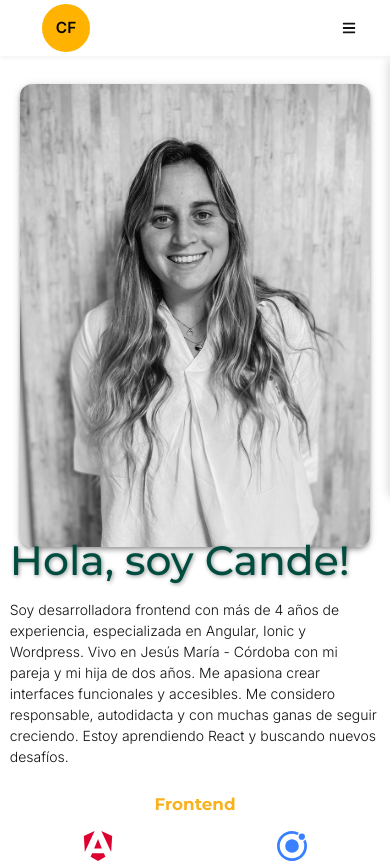
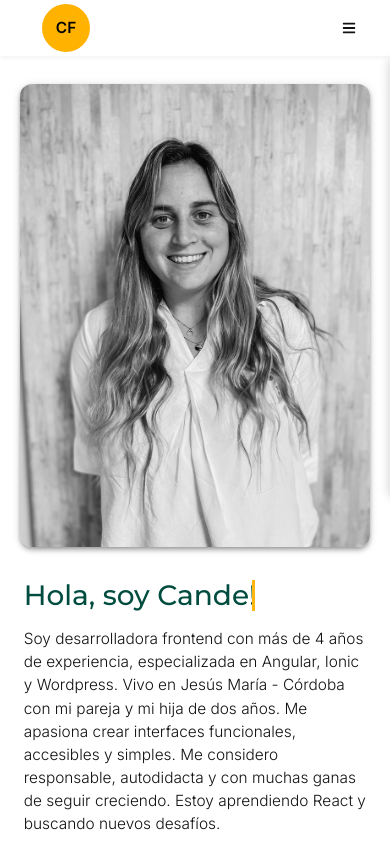
Before and after one commit to candelariaferrari/candeferrari-portfolio, a React (Create React App) app: page / in a window 390 px wide. Shown: the top 863 px of the page. Built offline with nearby package versions, Linux system fonts and the light colour scheme.

Commit message:
correccion about

```diff
--- a/src/components/AboutCard.jsx
+++ b/src/components/AboutCard.jsx
@@ -9,7 +9,7 @@ function AboutCard() {
   const { t } = useTranslation();
   return (
     <section className="about-header section">
-      <div className="row" style={{ display: 'flex', flexWrap: 'wrap', alignItems:"center", width:'95%' }}>
+      <div className="row" style={{ display: 'flex', flexWrap: 'wrap', alignItems: "center", width: '95%' }}>
 
         {/* FOTO */}
         <div className="col s12 m4">
@@ -17,7 +17,7 @@ function AboutCard() {
             src={yoImg}
             alt="Candelaria Ferrari"
             className="responsive-img z-depth-2"
-            style={{ borderRadius: "12px", width:"90%" }}
+            style={{ borderRadius: "12px", width: "90%" }}
             initial={{ scale: 0.9, opacity: 0 }}
             animate={{ scale: 1, opacity: 1 }}
             transition={{ duration: 0.8, ease: "easeOut" }}
@@ -26,14 +26,15 @@ function AboutCard() {
 
         {/* INFO */}
         <div className="col s12 m8" style={{ padding: '0rem' }}>
-          <h3 className="teal-text text-darken-4 text-shadow">{t('hi')}</h3>
-          <p>
+          <h3 className="typewriter teal-text text-darken-4">{t('hi')}</h3>
+          {/*   <h3 className="teal-text text-darken-4"></h3> */}
+          <p className='description-text'>
             Soy desarrolladora frontend con más de 4 años de experiencia, especializada en Angular, Ionic y Wordpress.
-            Vivo en Jesús María - Córdoba con mi pareja y mi hija de dos años. Me apasiona crear interfaces funcionales y accesibles.
+            Vivo en Jesús María - Córdoba con mi pareja y mi hija de dos años. Me apasiona crear interfaces funcionales, accesibles y simples.
             Me considero responsable, autodidacta y con muchas ganas de seguir creciendo. Estoy aprendiendo React y buscando nuevos desafíos.
           </p>
 
-         <Skills></Skills>
+          <Skills></Skills>
         </div>
       </div>
 
--- a/src/components/experience.jsx
+++ b/src/components/experience.jsx
@@ -40,7 +40,7 @@ const jobs = [
 
     const { scrollYProgress } = useScroll({
         target: containerRef,
-        offset: ["start 0.5", "end 0.9"],
+        offset: ["start 0.1", "end 1"],
     });
 
     return (
--- a/src/styles/_about.scss
+++ b/src/styles/_about.scss
@@ -8,7 +8,25 @@
 .teal-text.text-darken-4{
   padding: 0px;
   margin-top: -1rem;
-  text-shadow: 1px 1px 4px #0f151678;
+}
+
+.typewriter {
+  font-weight: 500;
+  overflow: hidden;
+  white-space: nowrap;
+  border-right: 3px solid $accent;
+  width: 0;
+  animation: typing 1.6s steps(20) forwards,
+             blink .7s infinite;
+}
+
+@keyframes typing {
+  from { width: 0 }
+  to { width: 375px; }
+}
+
+@keyframes blink {
+  50% { border-color: transparent; }
 }
 
 .image-container {
@@ -19,7 +37,9 @@
 .container-flex-info {
   flex: 2;
 }
-
+.description-text{
+font-size: 1.1rem;
+}
 /* 💻 TABLET (≤992px) */
 @media (max-width: 992px) {
   .about-row {
@@ -83,6 +103,20 @@
     gap: 1.3rem;
     justify-items: center;
   }
+  .teal-text.text-darken-4{
+    margin-top: 2rem;
+    font-size: 2rem;
+    padding: 0rem 1rem;
+  }
+
+
+  @keyframes typing {
+    from { width: 0 }
+    to { width: 245px; }
+  }
+  .description-text{
+    padding: 0rem 1rem;
+  }
 }
 
 /* EXTRA SMALL (≤480px) */
--- a/src/styles/_experience.scss
+++ b/src/styles/_experience.scss
@@ -9,7 +9,8 @@
 
 .timelineContainer {
   position: relative;
-  width: 900px;
+  max-width: 900px;
+  width: 100%;
   margin: auto;
 }
 
@@ -64,11 +65,6 @@
   box-shadow: 0px 0px 4px $accent;
 }
 
-
-
-
-
-
 /* ---- CONTENIDO DE LA CARD ---- */
 
 .textContent {
@@ -110,6 +106,9 @@
 
 /* RESPONSIVE */
 @media (max-width: 768px) {
+  .timelineWrapper{
+    margin-bottom: 4rem;
+  }
   .timelineContainer {
     width: 100%;
   }
@@ -120,7 +119,16 @@
   }
 
   .point {
-    left: 25px;
+    left: 12px;
+  }
+
+  .title {
+    font-size: 1.2rem;
+  }
+
+  .company,
+  .period {
+    font-size: 1rem;
   }
 
   .item {
```
